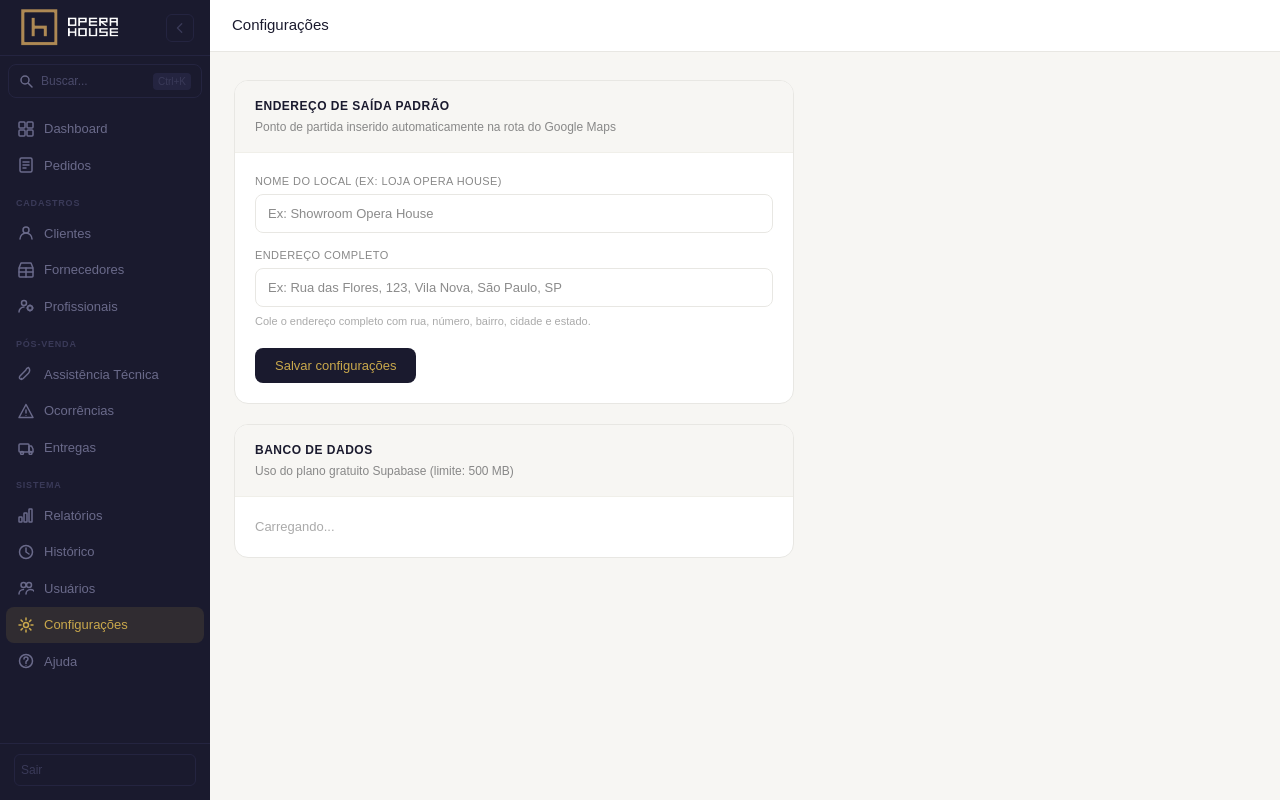
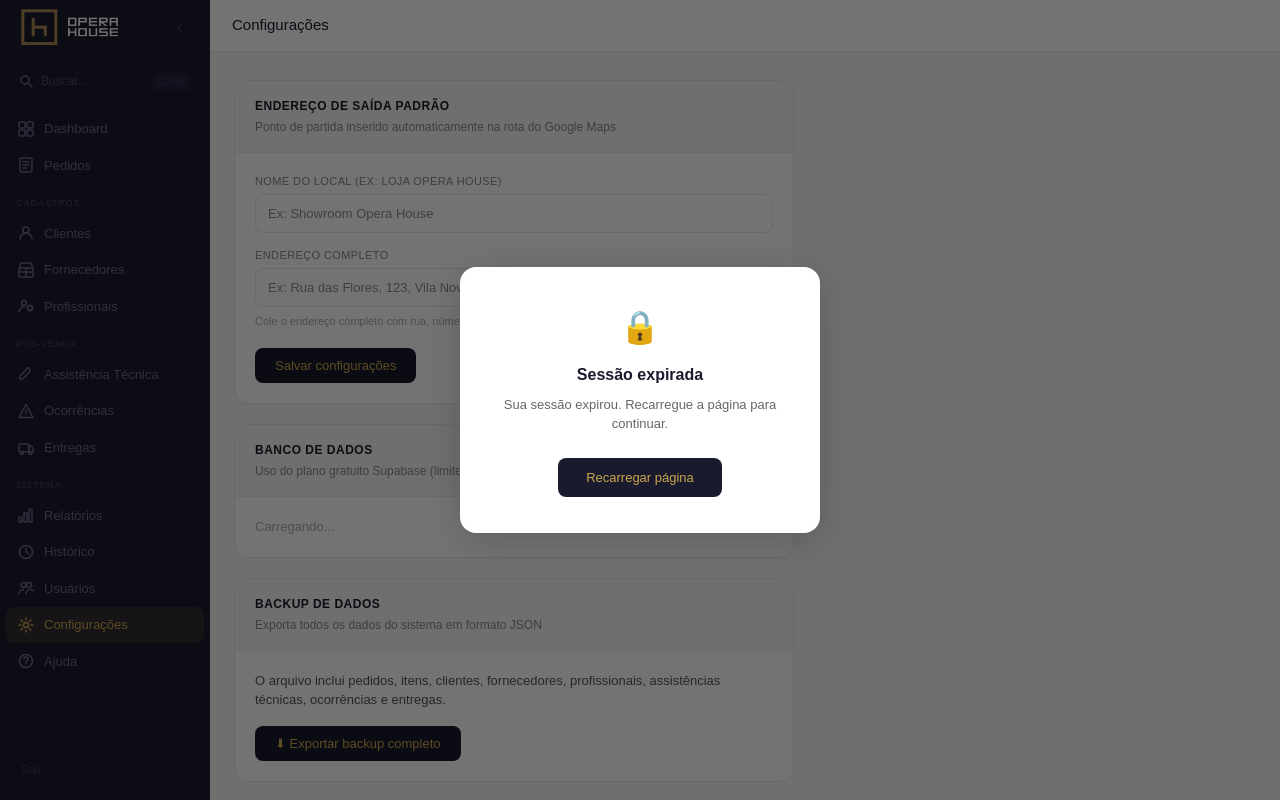
Before and after one commit to yorranfelix-ux/opera-house, a Next.js app: page /configuracoes in a window 1280 px wide. Built offline with nearby package versions, Linux system fonts and the light colour scheme; no server answers; the database is empty.

Commit message:
Add backup export and session expiry detector

```diff
--- /dev/null
+++ b/app/components/SessionGuard.tsx
@@ -0,0 +1,57 @@
+'use client'
+
+import { useEffect, useState } from 'react'
+import { supabase } from '../lib/supabase'
+
+export default function SessionGuard() {
+  const [expirou, setExpirou] = useState(false)
+
+  useEffect(() => {
+    const { data: { subscription } } = supabase.auth.onAuthStateChange((event) => {
+      if (event === 'SIGNED_OUT' || event === 'TOKEN_REFRESHED') {
+        if (event === 'SIGNED_OUT') setExpirou(true)
+      }
+    })
+
+    // Check if current session is already expired
+    supabase.auth.getSession().then(({ data: { session } }) => {
+      if (!session) setExpirou(true)
+    })
+
+    return () => subscription.unsubscribe()
+  }, [])
+
+  if (!expirou) return null
+
+  return (
+    <div style={{
+      position: 'fixed', inset: 0, zIndex: 9999,
+      background: 'rgba(0,0,0,0.55)',
+      display: 'flex', alignItems: 'center', justifyContent: 'center',
+    }}>
+      <div style={{
+        background: '#fff', borderRadius: '16px', padding: '36px 32px',
+        maxWidth: '360px', width: '90%', textAlign: 'center',
+        boxShadow: '0 8px 40px rgba(0,0,0,0.18)',
+      }}>
+        <div style={{ fontSize: '32px', marginBottom: '12px' }}>🔒</div>
+        <div style={{ fontSize: '16px', fontWeight: '600', color: '#1a1a2e', marginBottom: '8px' }}>
+          Sessão expirada
+        </div>
+        <div style={{ fontSize: '13px', color: '#666', marginBottom: '24px', lineHeight: '1.5' }}>
+          Sua sessão expirou. Recarregue a página para continuar.
+        </div>
+        <button
+          onClick={() => window.location.reload()}
+          style={{
+            padding: '10px 28px', borderRadius: '8px', border: 'none',
+            background: '#1a1a2e', color: '#C9A84C',
+            fontSize: '13px', fontWeight: '500', cursor: 'pointer',
+          }}
+        >
+          Recarregar página
+        </button>
+      </div>
+    </div>
+  )
+}
--- a/app/configuracoes/page.tsx
+++ b/app/configuracoes/page.tsx
@@ -10,11 +10,54 @@ export default function Configuracoes() {
   const [salvando, setSalvando] = useState(false)
   const [salvo, setSalvo] = useState(false)
   const [dbSize, setDbSize] = useState<{ mb: number; pct: number } | null>(null)
+  const [exportando, setExportando] = useState(false)
 
   useEffect(() => {
     carregar()
     buscarDbSize()
   }, [])
+
+  async function exportarBackup() {
+    setExportando(true)
+    try {
+      const [
+        { data: pedidos },
+        { data: itens },
+        { data: clientes },
+        { data: fornecedores },
+        { data: profissionais },
+        { data: ats },
+        { data: ocorrencias },
+        { data: entregas },
+      ] = await Promise.all([
+        supabase.from('pedidos').select('*').range(0, 9999),
+        supabase.from('itens_pedido').select('*').range(0, 9999),
+        supabase.from('clientes').select('*').range(0, 9999),
+        supabase.from('fornecedores').select('*').range(0, 9999),
+        supabase.from('profissionais').select('*').range(0, 9999),
+        supabase.from('assistencias_tecnicas').select('*').range(0, 9999),
+        supabase.from('ocorrencias').select('*').range(0, 9999),
+        supabase.from('entregas').select('*').range(0, 9999),
+      ])
+      const backup = {
+        exportadoEm: new Date().toISOString(),
+        versao: '1.0',
+        dados: { pedidos, itens, clientes, fornecedores, profissionais, ats, ocorrencias, entregas },
+      }
+      const blob = new Blob([JSON.stringify(backup, null, 2)], { type: 'application/json' })
+      const url = URL.createObjectURL(blob)
+      const a = document.createElement('a')
+      const hoje = new Date().toISOString().slice(0, 10)
+      a.href = url
+      a.download = `backup-operahouse-${hoje}.json`
+      a.click()
+      URL.revokeObjectURL(url)
+    } catch (e: any) {
+      alert('Erro ao exportar backup: ' + e.message)
+    } finally {
+      setExportando(false)
+    }
+  }
 
   async function buscarDbSize() {
     try {
@@ -145,6 +188,25 @@ export default function Configuracoes() {
               </div>
             </div>
 
+            <div style={{ background: '#fff', borderRadius: '14px', border: '0.5px solid #e8e7e3', overflow: 'hidden', marginTop: '20px' }}>
+              <div style={{ padding: '16px 20px', borderBottom: '0.5px solid #f0efe9', background: '#f7f6f3' }}>
+                <div style={{ fontSize: '12px', fontWeight: '600', color: '#1a1a2e', textTransform: 'uppercase', letterSpacing: '0.5px' }}>Backup de dados</div>
+                <div style={{ fontSize: '12px', color: '#888', marginTop: '3px' }}>Exporta todos os dados do sistema em formato JSON</div>
+              </div>
+              <div style={{ padding: '20px' }}>
+                <div style={{ fontSize: '13px', color: '#555', marginBottom: '16px' }}>
+                  O arquivo inclui pedidos, itens, clientes, fornecedores, profissionais, assistências técnicas, ocorrências e entregas.
+                </div>
+                <button
+                  onClick={exportarBackup}
+                  disabled={exportando}
+                  style={{ padding: '8px 20px', borderRadius: '8px', border: 'none', background: '#1a1a2e', color: '#C9A84C', fontSize: '13px', fontWeight: '500', cursor: exportando ? 'not-allowed' : 'pointer', opacity: exportando ? 0.7 : 1 }}
+                >
+                  {exportando ? 'Exportando...' : '⬇ Exportar backup completo'}
+                </button>
+              </div>
+            </div>
+
           </div>
         </div>
       </div>
--- a/app/layout.tsx
+++ b/app/layout.tsx
@@ -1,6 +1,7 @@
 import type { Metadata } from "next";
 import { Geist, Geist_Mono } from "next/font/google";
 import "./globals.css";
+import SessionGuard from "./components/SessionGuard";
 
 const geistSans = Geist({
   variable: "--font-geist-sans",
@@ -27,7 +28,10 @@ export default function RootLayout({
       lang="pt-BR"
       className={`${geistSans.variable} ${geistMono.variable} h-full antialiased`}
     >
-      <body className="min-h-full flex flex-col">{children}</body>
+      <body className="min-h-full flex flex-col">
+        <SessionGuard />
+        {children}
+      </body>
     </html>
   );
 }
```
